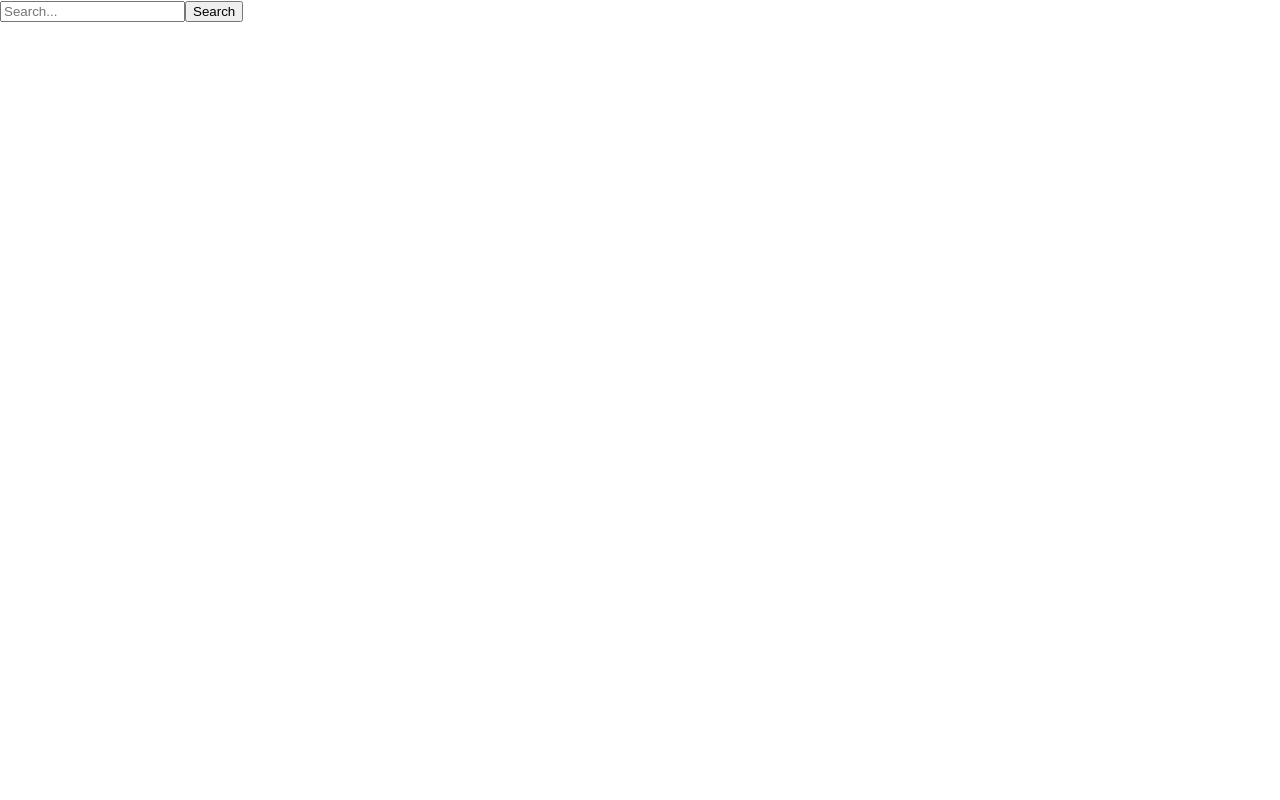
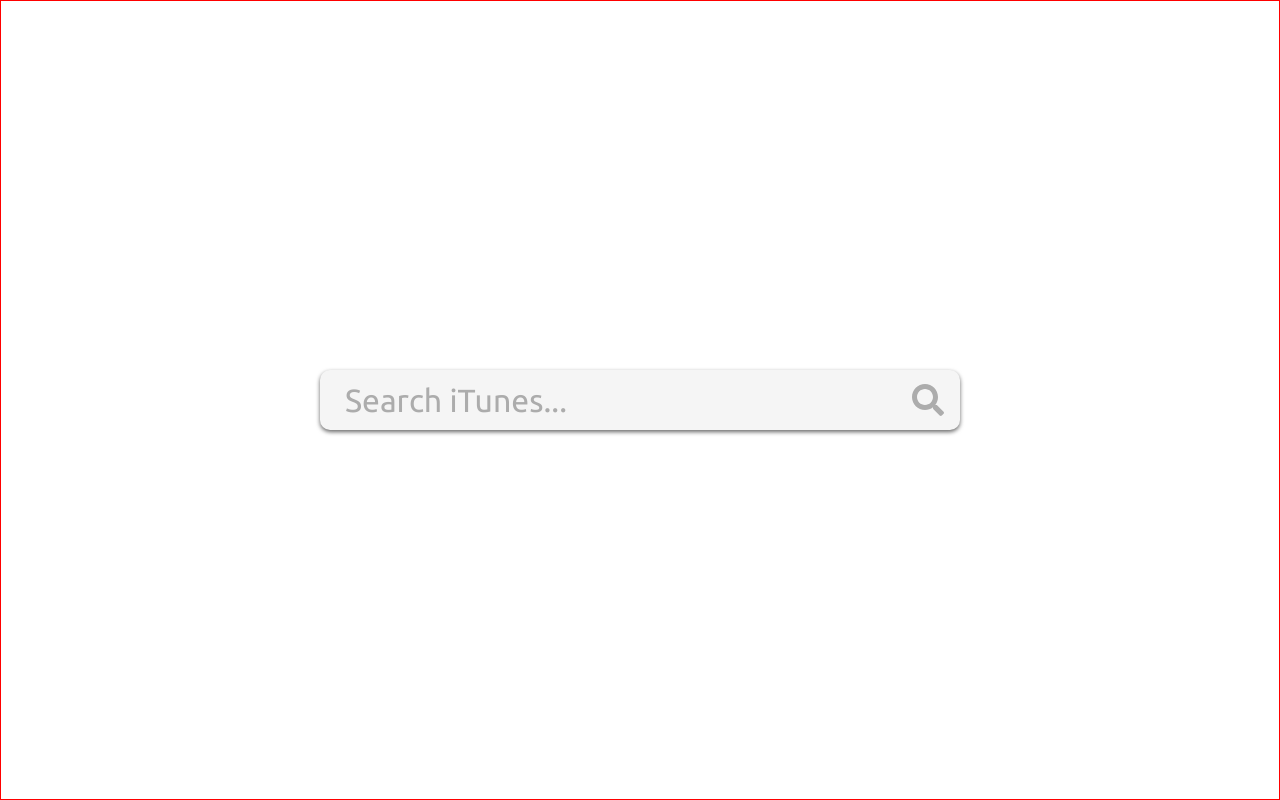
Before and after one commit to cmcmanus8/itunes-react-app, a React (Create React App) app: page / in a window 1280 px wide. Built offline with nearby package versions, Linux system fonts and the light colour scheme.

Commit message:
app and search bar styling

```diff
--- a/package.json
+++ b/package.json
@@ -5,6 +5,7 @@
   "dependencies": {
     "@fortawesome/fontawesome-svg-core": "^1.2.34",
     "@fortawesome/free-regular-svg-icons": "^5.15.2",
+    "@fortawesome/free-solid-svg-icons": "^5.15.2",
     "@fortawesome/react-fontawesome": "^0.1.14",
     "@testing-library/jest-dom": "^5.11.4",
     "@testing-library/react": "^11.1.0",
--- a/src/App.css
+++ /dev/null
@@ -1,38 +0,0 @@
-.App {
-  text-align: center;
-}
-
-.App-logo {
-  height: 40vmin;
-  pointer-events: none;
-}
-
-@media (prefers-reduced-motion: no-preference) {
-  .App-logo {
-    animation: App-logo-spin infinite 20s linear;
-  }
-}
-
-.App-header {
-  background-color: #282c34;
-  min-height: 100vh;
-  display: flex;
-  flex-direction: column;
-  align-items: center;
-  justify-content: center;
-  font-size: calc(10px + 2vmin);
-  color: white;
-}
-
-.App-link {
-  color: #61dafb;
-}
-
-@keyframes App-logo-spin {
-  from {
-    transform: rotate(0deg);
-  }
-  to {
-    transform: rotate(360deg);
-  }
-}
--- a/src/App.js
+++ b/src/App.js
@@ -1,6 +1,6 @@
 import React from "react";
 import Home from "./containers/Home/Home";
-import "./App.css";
+import "./styles/main.scss";
 
 const App = () => {
   return <Home />;
--- a/src/components/ResultItem/ResultItem.js
+++ b/src/components/ResultItem/ResultItem.js
@@ -19,7 +19,7 @@
     onClickItem(item);
   }, [onClickItem, item]);
 
-  const dateToDisplay = dateFormat(Date.parse(item.releaseDate), "mmm dS, yyyy");
+  const dateToDisplay = dateFormat(Date.parse(item.releaseDate), "yyyy");
   const songLength = (lengthInMs) => {
     const mins = Math.floor(lengthInMs / 60000);
     const secs = ((lengthInMs % 60000) / 1000).toFixed(0);
--- a/src/components/ResultsList/ResultsList.js
+++ b/src/components/ResultsList/ResultsList.js
@@ -1,12 +1,16 @@
 import React from 'react';
 import ResultItem from '../ResultItem/ResultItem';
+import { FontAwesomeIcon } from '@fortawesome/react-fontawesome';
+import { faHeadphonesAlt } from '@fortawesome/free-solid-svg-icons';
 
 import './ResultsList.scss';
 
 const ResultsList = ({ loading, onClickItem, results, noResults, error }) => {
   return (
     <div className="results-container">
-      {loading ? "loading..." : (
+      {loading ? (
+        <FontAwesomeIcon className="loading-icon" icon={faHeadphonesAlt} />
+        ) : (
         error ? "error getting results..." : (
           noResults ? "no results found..." : (
             <ul className="results-list">
--- a/src/components/ResultsList/ResultsList.scss
+++ b/src/components/ResultsList/ResultsList.scss
@@ -0,0 +1,14 @@
+@media (prefers-reduced-motion: no-preference) {
+  .App-logo {
+    animation: App-logo-spin infinite 20s linear;
+  }
+}
+
+@keyframes App-logo-spin {
+  from {
+    transform: rotate(0deg);
+  }
+  to {
+    transform: rotate(360deg);
+  }
+}
--- a/src/components/SearchBar/SearchBar.js
+++ b/src/components/SearchBar/SearchBar.js
@@ -1,19 +1,24 @@
-import React, { memo, useState } from 'react';
+import React, { useState } from 'react';
+import { FontAwesomeIcon } from '@fortawesome/react-fontawesome';
+import { faSearch } from '@fortawesome/free-solid-svg-icons';
 
 import './SearchBar.scss';
 
-const SearchBar = memo(({ onClick, onKeyDown }) => {
+const SearchBar = ({ onClick }) => {
   const [formInput, setFormInput] = useState('');
   const [searchData, setSearchData] = useState([]);
+
+  const handleKeyDown = (e) => {
+    if (e.key === 'Enter') {
+        handleSearch(formInput)
+    }
+  }
 
   const handleChange = (e) => {
     setFormInput(e.target.value);
   }
 
-  const handleSearch = (e) => {
-    e.preventDefault();
-    console.log(formInput);
-
+  const handleSearch = () => {
     // remove whitespace
     const searchSubmit = formInput.trim();
     setSearchData([...searchData, searchSubmit]);
@@ -23,20 +28,20 @@
   };
 
   return (
-    <div className="search-bar">
+    <div className="search-container">
       <input
         id="search"
         type="search"
         value={formInput}
         onChange={handleChange}
-        onKeyDown={onKeyDown}
-        placeholder="Search..."
+        placeholder="Search iTunes..."
+        onKeyDown={handleKeyDown}
       />
       <button type="button" className="search-button" onClick={handleSearch}>
-        Search
+        <FontAwesomeIcon className="search-icon" icon={faSearch} />
       </button>
     </div>
   );
-});
+};
 
 export default SearchBar;
--- a/src/components/SearchBar/SearchBar.scss
+++ b/src/components/SearchBar/SearchBar.scss
@@ -0,0 +1,48 @@
+@import "../../styles/colors.scss";
+
+.search-container {
+  width: 50vw;
+  height: 60px;
+  margin: 20px 0;
+  display: flex;
+  justify-content: space-between;
+  background: $lighter-grey;
+  min-width: 200px;
+  max-width: 700px;
+  padding-left: 25px;
+  border-radius: 10px;
+  box-shadow: 0 2px 4px rgba(0,0,0,0.6); /*ridge effect*/
+  font-size: large;
+  outline: none;
+
+  #search {
+    border: none;
+    font-size: 2rem;
+    margin: 0;
+    background: none;
+    width: 100%;
+    color: $medium-grey;
+
+    &::placeholder {
+      color: $light-grey;
+    }
+    &:focus {
+      outline: none;
+    }
+  }
+
+  .search-button {
+    border: none;
+    width: 50px;
+    background: none;
+    font-size: 2rem;
+    margin: 0 10px;
+
+    .search-icon {
+      color: $light-grey;
+    }
+
+
+    cursor: pointer;
+  }
+}
--- a/src/containers/Home/Home.js
+++ b/src/containers/Home/Home.js
@@ -5,12 +5,15 @@
 import ResultsList from '../../components/ResultsList/ResultsList';
 import Player from "../../components/Player/Player";
 
+import './Home.scss';
+
 const Home = () => {
   const [results, setResults] = useState(null);
   const [loading, setLoading] = useState(false);
   const [error, setError] = useState(false);
   const [noResults, setNoResults] = useState(false);
   const [currentItem, setCurrentItem] = useState(null);
+  const [showModal, setShowModal] = useState(false);
 
   // useEffect(() => {
   //   results && showResults(results);
@@ -71,17 +74,19 @@
   }
 
   const handleClickItem = (item) => {
+    setShowModal(true);
     setCurrentItem(item);
   }
 
   const hidePlayer =() => {
-    setCurrentItem(null)
+    setShowModal(false);
+    setCurrentItem(null);
   }
 
   return (
     <div className="page-container">
       <div className="page-content">
-        <SearchBar onClick={handleSearchSubmit} />
+        <SearchBar onClick={handleSearchSubmit} className="search-bar" />
         <ResultsList
           results={results}
           onClickItem={handleClickItem}
@@ -92,7 +97,7 @@
         <Player
           item={currentItem}
           title={""}
-          show={currentItem ? true : false}
+          show={showModal}
           onHide={hidePlayer}
         />
       </div>
--- a/src/containers/Home/Home.scss
+++ b/src/containers/Home/Home.scss
@@ -0,0 +1,15 @@
+@import "../../styles/colors.scss";
+
+.page-container {
+  display: flex;
+  justify-content: center;
+  align-items: center;
+  height: 100vh;
+  border: 1px solid red;
+
+  .page-content {
+    display: flex;
+    flex-direction: column;
+
+  }
+}
--- a/src/styles/colors.scss
+++ b/src/styles/colors.scss
@@ -0,0 +1,8 @@
+// Primary Colors
+$white: #fff;
+$lighter-grey: #f5f5f5;
+$light-grey: #acacac;
+$medium-grey: #4b4b4b;
+$dark-grey: #242b2f;
+$aqua: #53bbd0;
+$orange: #f96e4d;
--- a/src/styles/main.scss
+++ b/src/styles/main.scss
@@ -1,11 +1,29 @@
+@import "./colors.scss";
+@import url("https://fonts.googleapis.com/css2?family=Ubuntu&display=swap");
+
+* {
+  box-sizing: border-box;
+  margin: auto;
+  padding: 0;
+}
+
+/*fix scroll bar width change*/
+@media screen and (min-width: 769px) {
+  html {
+  overflow-y: scroll;
+  }
+}
+
 body {
   margin: 0;
-  font-family: -apple-system, BlinkMacSystemFont, "Segoe UI", "Roboto", "Oxygen", "Ubuntu",
+  font-family: "Ubuntu", -apple-system, BlinkMacSystemFont, "Segoe UI", "Roboto", "Oxygen", "Ubuntu",
     "Cantarell", "Fira Sans", "Droid Sans", "Helvetica Neue", sans-serif;
   -webkit-font-smoothing: antialiased;
   -moz-osx-font-smoothing: grayscale;
 }
 
-code {
-  font-family: source-code-pro, Menlo, Monaco, Consolas, "Courier New", monospace;
+button,
+input {
+  font-family: "Ubuntu", -apple-system, BlinkMacSystemFont, "Segoe UI", "Roboto", "Oxygen", "Ubuntu",
+  "Cantarell", "Fira Sans", "Droid Sans", "Helvetica Neue", sans-serif;
 }
```
Also changed, not shown: 1 other file (tests, documents, lock files or other folders).
